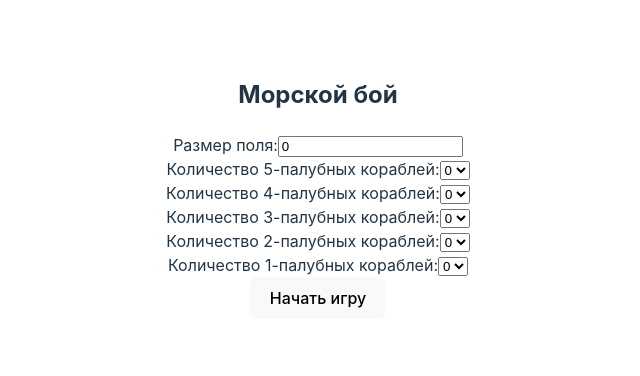
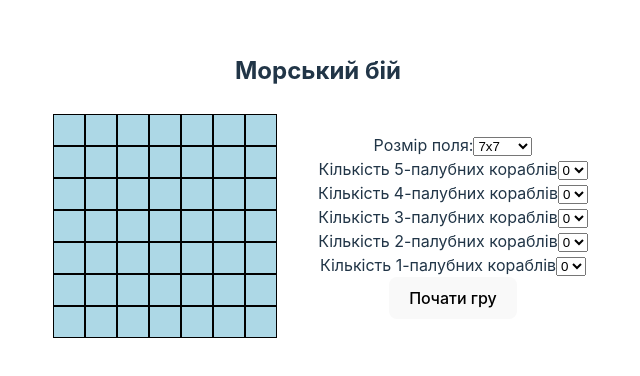
Before and after one commit to shrewman/battleship, a React (Vite) app: page / in a window 1280 px wide. Shown: the part 212-588 px from the top of the page, without its empty margins (322-962 px from the left). Built offline with nearby package versions, Linux system fonts and the light colour scheme.

Commit message:
small changes

```diff
--- a/src/App.tsx
+++ b/src/App.tsx
@@ -1,5 +1,5 @@
 import { useState } from 'react'
-import Menu from './components/Menu'
+import Menu from './components/Menu/Menu'
 import Game from './components/Game/Game'
 import './App.css'
 
@@ -20,7 +20,7 @@ function App() {
   ]);
   const [boardSize, setBoardSize] = useState(0);
 
-  const startGame = (ships: Ship[], boardSize: number) => {
+  const handleStartGame = (ships: Ship[], boardSize: number) => {
     setShips(ships);
     setBoardSize(boardSize);
     setGameStarted(true);
@@ -28,9 +28,9 @@ function App() {
 
   return (
     <>
-      <h2>Морской бой</h2>
-      {!gameStarted && <Menu startGame={startGame} />}
-      {gameStarted && <Game ships={ships} boardSize={boardSize} />}
+      <h2>Морський бій</h2>
+      {!gameStarted && <Menu handleStartGame={handleStartGame} />}
+      {gameStarted && <Game ships={ships} boardSize={boardSize} setShips={setShips}/>}
     </>
   )
 }
--- a/src/components/Board/Board.tsx
+++ b/src/components/Board/Board.tsx
@@ -1,12 +1,15 @@
 import React from 'react';
 import Cell from '../Cell/Cell';
+import Ship from '../../types/Ship';
 import './Board.css'
 
 interface BoardProps {
     boardSize: number;
+    ships: Ship[];
+    setShips: React.Dispatch<React.SetStateAction<Ship[]>>;
 }
 
-const Board: React.FC<BoardProps> = ({ boardSize }) => {
+const Board: React.FC<BoardProps> = ({ boardSize, ships, setShips }) => {
     const board: JSX.Element[] = [];
 
     for (let i = 0; i < boardSize; i++) {
--- a/src/components/Game/Game.tsx
+++ b/src/components/Game/Game.tsx
@@ -6,15 +6,16 @@ import Ship from '../../types/Ship';
 interface GameProps {
     boardSize: number;
     ships: Ship[];
+    setShips: React.Dispatch<React.SetStateAction<Ship[]>>;
 }
 
-const Game: React.FC<GameProps> = ({ boardSize, ships}) => {
+const Game: React.FC<GameProps> = ({ boardSize, ships, setShips}) => {
     return (
         <div className="game-container">
             <div>Количество кораблей: {ships.map(ship => ship.size + ':' + ship.count + '\n')}</div>
             <div className="board-container">
-                <Board boardSize={boardSize} />
-                <Board boardSize={boardSize} />
+                <Board boardSize={boardSize} ships={ships} setShips={setShips}/>
+                <Board boardSize={boardSize} ships={ships} setShips={setShips}/>
             </div>
             <div>Количество кораблей: {ships.map(ship => ship.size + ':' + ship.count + '\n')}</div>
         </div>
--- a/src/components/Menu.tsx
+++ /dev/null
@@ -1,93 +0,0 @@
-import React, { useState } from 'react';
-import Ship from '../types/Ship';
-
-interface MenuProps {
-  startGame: (ships: Ship[], boardSize: number) => void;
-}
-
-const Menu: React.FC<MenuProps> = ({ startGame }) => {
-  const [ships, setShips] = useState<Ship[]>([
-    { size: 5, count: 0 },
-    { size: 4, count: 1 },
-    { size: 3, count: 2 },
-    { size: 2, count: 3 },
-    { size: 1, count: 4 },
-  ]);
-  const [boardSize, setBoardSize] = useState(0);
-
-  const handleShipCountChange = (e: React.ChangeEvent<HTMLSelectElement>, index: number) => {
-    const updatedShips = [...ships];
-    updatedShips[index].count = parseInt(e.target.value);
-    setShips(updatedShips);
-  };
-
-  const handleBoardSizeChange = (e: React.ChangeEvent<HTMLInputElement>) => {
-    setBoardSize(parseInt(e.target.value));
-  };
-
-  const handleSubmit = (e: React.FormEvent<HTMLFormElement>) => {
-    e.preventDefault();
-    startGame(ships, boardSize);
-  };
-
-  return (
-    <div>
-      <form onSubmit={handleSubmit}>
-        <label>
-          Размер поля:
-          <input type="number" value={boardSize} onChange={handleBoardSizeChange} />
-        </label>
-        <br />
-        <label>
-          Количество 5-палубных кораблей:
-          <select value={ships[0].count} onChange={(e) => handleShipCountChange(e, 0)}>
-            <option value={0}>0</option>
-            <option value={1}>1</option>
-          </select>
-        </label>
-        <br />
-        <label>
-          Количество 4-палубных кораблей:
-          <select>
-            <option value={0}>0</option>
-            <option value={1}>1</option>
-          </select>
-        </label>
-        <br />
-        <label>
-          Количество 3-палубных кораблей:
-          <select>
-            <option value={0}>0</option>
-            <option value={1}>1</option>
-            <option value={2}>2</option>
-          </select>
-        </label>
-        <br />
-        <label>
-          Количество 2-палубных кораблей:
-          <select>
-            <option value={0}>0</option>
-            <option value={1}>1</option>
-            <option value={2}>2</option>
-            <option value={3}>3</option>
-          </select>
-        </label>
-        <br />
-        <label>
-          Количество 1-палубных кораблей:
-          <select>
-            <option value={0}>0</option>
-            <option value={1}>1</option>
-            <option value={2}>2</option>
-            <option value={3}>3</option>
-            <option value={4}>4</option>
-          </select>
-        </label>
-        <br />
-        <button type="submit">Начать игру</button>
-      </form>
-    </div>
-  );
-};
-
-export default Menu;
--- /dev/null
+++ b/src/components/Menu/Menu.css
@@ -0,0 +1,8 @@
+.menu-container {
+    display: grid;
+    grid-template-columns: 1fr 1fr;
+}
+
+.menu-container form {
+    align-self: center;
+}
--- /dev/null
+++ b/src/components/Menu/Menu.tsx
@@ -0,0 +1,82 @@
+import React, { useState } from 'react';
+import './Menu.css'
+import Ship from '../../types/Ship';
+import Board from '../Board/Board';
+import ShipCountSelector from './ShipCountSelector';
+
+interface MenuProps {
+  handleStartGame: (ships: Ship[], boardSize: number) => void;
+}
+
+const Menu: React.FC<MenuProps> = ({ handleStartGame: startGame }) => {
+  const [ships, setShips] = useState<Ship[]>([
+    { size: 1, count: 0 },
+    { size: 2, count: 0 },
+    { size: 3, count: 0 },
+    { size: 4, count: 0 },
+    { size: 5, count: 0 },
+  ]);
+  const [boardSize, setBoardSize] = useState(7);
+
+  const handleShipCountChange = (e: React.ChangeEvent<HTMLSelectElement>, index: number) => {
+    const updatedShips = [...ships];
+    updatedShips[index].count = parseInt(e.target.value);
+
+    setShips(updatedShips);
+  };
+
+  const handleBoardSizeChange = (e: React.ChangeEvent<HTMLSelectElement>) => {
+    setBoardSize(parseInt(e.target.value));
+  };
+
+  const handleSubmit = (e: React.FormEvent<HTMLFormElement>) => {
+    e.preventDefault();
+    startGame(ships, boardSize);
+  };
+
+  return (
+    <div className='menu-container'>
+      <Board boardSize={boardSize} ships={ships} setShips={setShips} />
+      <form onSubmit={handleSubmit}>
+        <label>
+          Розмір поля:
+          <select value={boardSize} onChange={handleBoardSizeChange}>
+            <option value={7}>7x7</option>
+            <option value={10}>10x10</option>
+            <option value={12}>13x13</option>
+          </select>
+        </label>
+        <br />
+        <ShipCountSelector
+          label='Кількість 5-палубних кораблів'
+          value={ships[4].count}
+          optionValues={[0, 1]}
+          onChange={(e) => handleShipCountChange(e, 4)} />
+        <ShipCountSelector
+          label='Кількість 4-палубних кораблів'
+          value={ships[3].count}
+          optionValues={[0, 1, 2]}
+          onChange={(e) => handleShipCountChange(e, 3)} />
+        <ShipCountSelector
+          label='Кількість 3-палубних кораблів'
+          value={ships[2].count}
+          optionValues={[0, 1, 2]}
+          onChange={(e) => handleShipCountChange(e, 2)} />
+        <ShipCountSelector
+          label='Кількість 2-палубних кораблів'
+          value={ships[1].count}
+          optionValues={[0, 1, 2, 3]}
+          onChange={(e) => handleShipCountChange(e, 1)} />
+        <ShipCountSelector
+          label='Кількість 1-палубних кораблів'
+          value={ships[0].count}
+          optionValues={[0, 1, 2, 3, 4]}
+          onChange={(e) => handleShipCountChange(e, 0)} />
+
+        <button type="submit">Почати гру</button>
+      </form>
+    </div>
+  );
+};
+
+export default Menu;
--- /dev/null
+++ b/src/components/Menu/ShipCountSelector.tsx
@@ -0,0 +1,28 @@
+import React from 'react'
+
+type Props = {
+    label: string;
+    value: number;
+    optionValues: number[];
+    onChange: (e: React.ChangeEvent<HTMLSelectElement>, count: number) => void;
+}
+
+export default function ShipCountSelector({ label, value, optionValues, onChange }: Props) {
+
+    const handleCountChange = (e: React.ChangeEvent<HTMLSelectElement>) => {
+        const count = parseInt(e.target.value);
+        onChange(e, count);
+    };
+
+    return (
+        <>
+            <label>
+                {label}
+                <select value={value} onChange={handleCountChange}>
+                    {optionValues.map(val => <option value={val} key={val}>{val}</option>)}
+                </select>
+            </label>
+            <br />
+        </>
+    );
+}
```
Also changed, not shown: src/modules/GameLogic.ts (added, +65 -0 lines), src/types/Cell.ts (added, +7 -0 lines), src/types/Game.ts (added, +10 -0 lines).
